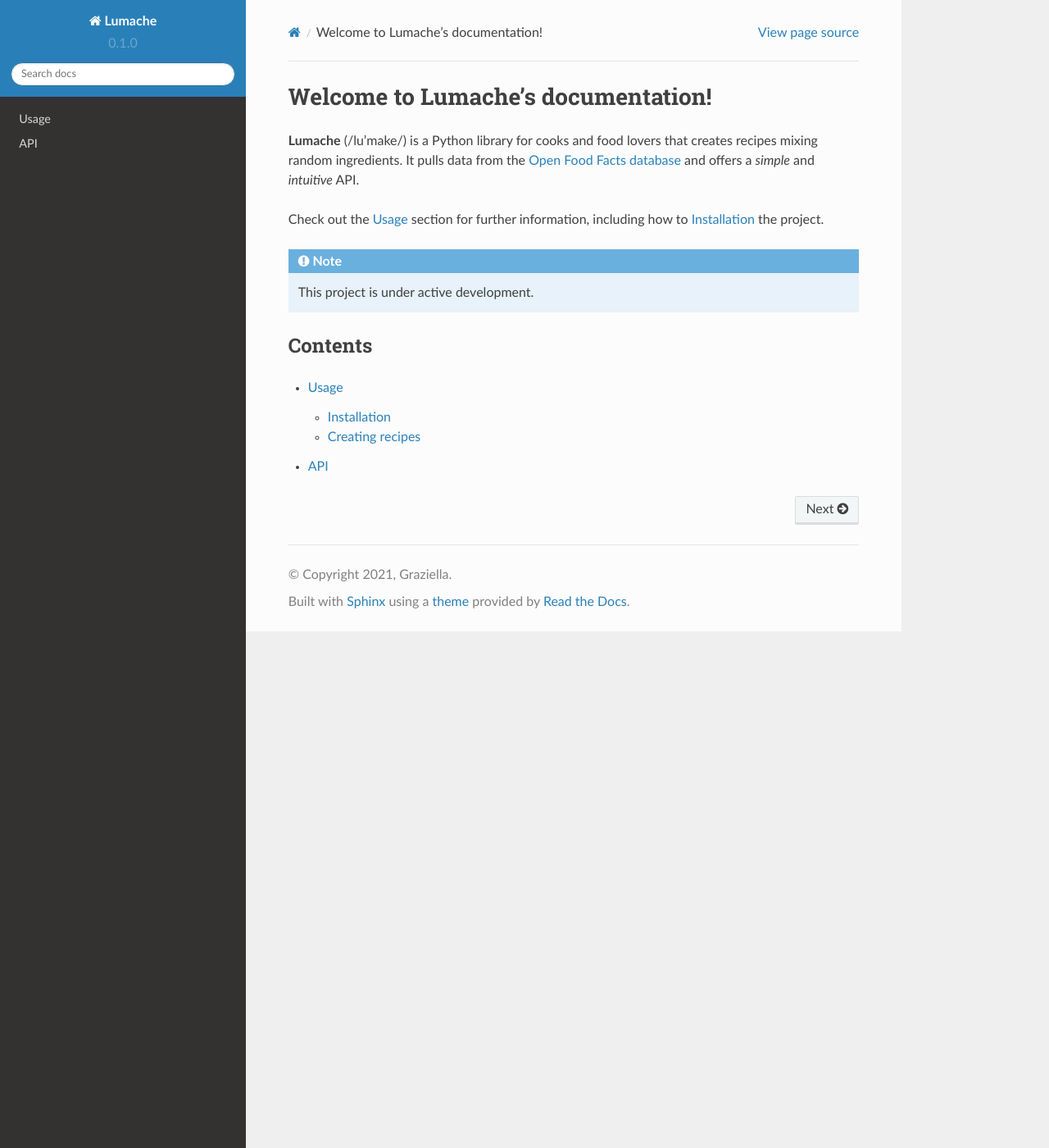
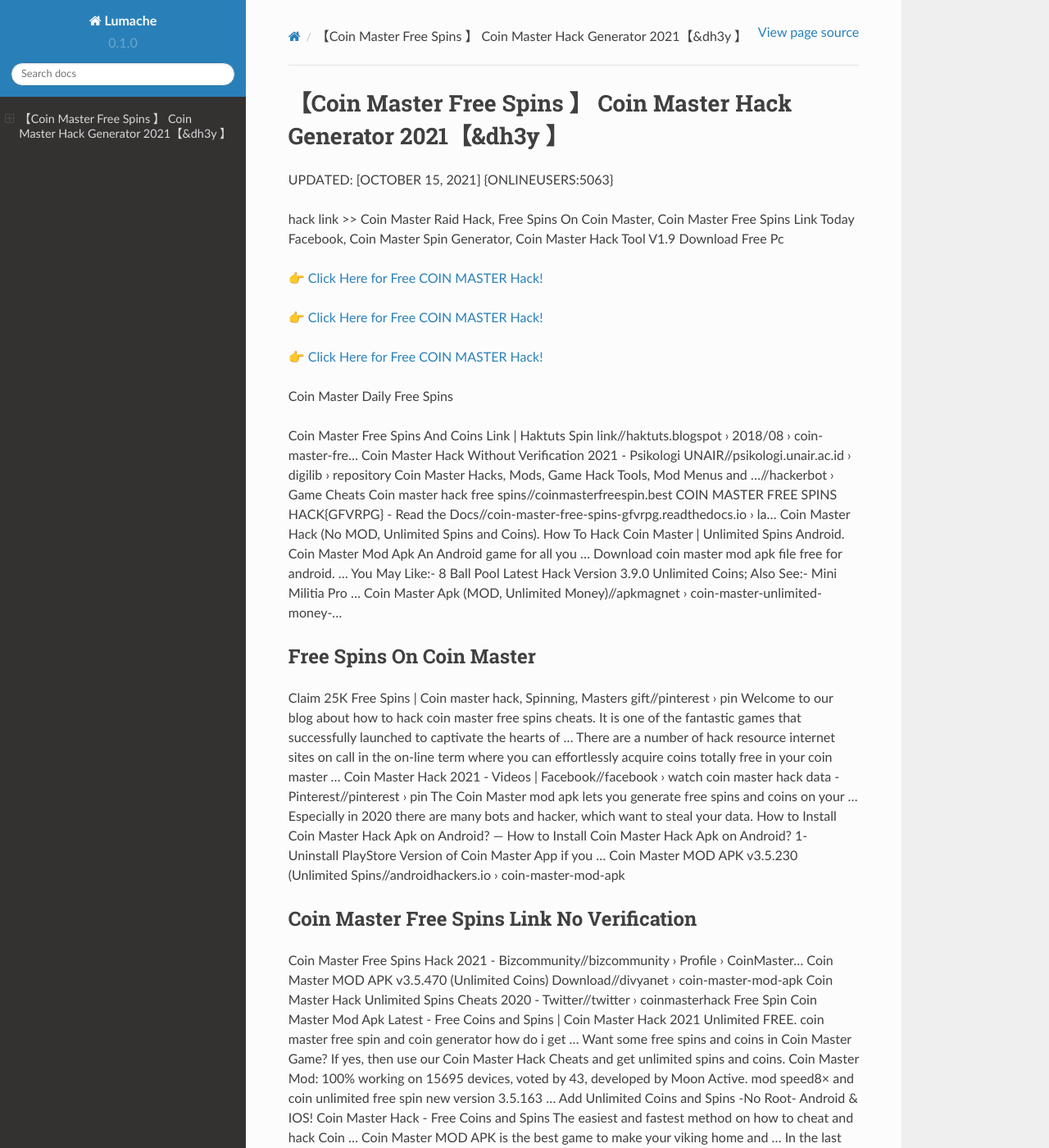
Before and after one commit to Rodolfofia/coin38master, a Sphinx documentation site: the page built from docs/source/index.rst, in a window 1280 px wide and 1400 px high. Shown: the whole window at 82% size. Built offline with Sphinx 7.4.7 and the Read the Docs theme 2.0.0, drawn with Linux system fonts in a browser that asks for light colours; some of the changed text lies outside the part shown.

Commit message:
Update index.rst

```diff
--- a/docs/source/index.rst
+++ b/docs/source/index.rst
@@ -1,22 +1,62 @@
-Welcome to Lumache's documentation!
-===================================
+【Coin Master Free Spins 】 Coin Master Hack Generator 2021【&dh3y 】
+==============================================================================
+UPDATED: [OCTOBER 15, 2021] {ONLINEUSERS:5063}
 
-**Lumache** (/lu'make/) is a Python library for cooks and food lovers
-that creates recipes mixing random ingredients.
-It pulls data from the `Open Food Facts database <https://world.openfoodfacts.org/>`_
-and offers a *simple* and *intuitive* API.
+hack link >> Coin Master Raid Hack, Free Spins On Coin Master, Coin Master Free Spins Link Today Facebook, Coin Master Spin Generator, Coin Master Hack Tool V1.9 Download Free Pc
 
-Check out the :doc:`usage` section for further information, including
-how to :ref:`installation` the project.
+`👉 Click Here for Free COIN MASTER Hack! <https://redirekt.in/coinmaster>`_
 
-.. note::
+`👉 Click Here for Free COIN MASTER Hack! <https://redirekt.in/coinmaster>`_
 
-   This project is under active development.
+`👉 Click Here for Free COIN MASTER Hack! <https://redirekt.in/coinmaster>`_
 
-Contents
---------
+Coin Master Daily Free Spins
 
-.. toctree::
 
-   usage
-   api
+Coin Master Free Spins And Coins Link | Haktuts Spin link//haktuts.blogspot › 2018/08 › coin-master-fre...
+Coin Master Hack Without Verification 2021 - Psikologi UNAIR//psikologi.unair.ac.id › digilib › repository
+Coin Master Hacks, Mods, Game Hack Tools, Mod Menus and ...//hackerbot › Game Cheats
+Coin master hack free spins//coinmasterfreespin.best
+COIN MASTER FREE SPINS HACK{GFVRPG} - Read the Docs//coin-master-free-spins-gfvrpg.readthedocs.io › la...
+Coin Master Hack (No MOD, Unlimited Spins and Coins). How To Hack Coin Master | Unlimited Spins Android. Coin Master Mod Apk An Android game for all you ...
+Download coin master mod apk file free for android. ... You May Like:- 8 Ball Pool Latest Hack Version 3.9.0 Unlimited Coins; Also See:- Mini Militia Pro ...
+Coin Master Apk (MOD, Unlimited Money)//apkmagnet › coin-master-unlimited-money-...
+
+********************************
+Free Spins On Coin Master
+********************************
+
+Claim 25K Free Spins | Coin master hack, Spinning, Masters gift//pinterest › pin
+Welcome to our blog about how to hack coin master free spins cheats. It is one of the fantastic games that successfully launched to captivate the hearts of ...
+There are a number of hack resource internet sites on call in the on-line term where you can effortlessly acquire coins totally free in your coin master ...
+Coin Master Hack 2021 - Videos | Facebook//facebook › watch
+coin master hack data - Pinterest//pinterest › pin
+The Coin Master mod apk lets you generate free spins and coins on your ... Especially in 2020 there are many bots and hacker, which want to steal your data.
+How to Install Coin Master Hack Apk on Android? — How to Install Coin Master Hack Apk on Android? 1- Uninstall PlayStore Version of Coin Master App if you ...
+Coin Master MOD APK v3.5.230 (Unlimited Spins//androidhackers.io › coin-master-mod-apk
+
+***********************************
+Coin Master Free Spins Link No Verification
+***********************************
+
+Coin Master Free Spins Hack 2021 - Bizcommunity//bizcommunity › Profile › CoinMaster...
+Coin Master MOD APK v3.5.470 (Unlimited Coins) Download//divyanet › coin-master-mod-apk
+Coin Master Hack Unlimited Spins Cheats 2020 - Twitter//twitter › coinmasterhack
+Free Spin Coin Master Mod Apk Latest - Free Coins and Spins | Coin Master Hack 2021 Unlimited FREE. coin master free spin and coin generator how do i get ...
+Want some free spins and coins in Coin Master Game? If yes, then use our Coin Master Hack Cheats and get unlimited spins and coins.
+Coin Master Mod: 100% working on 15695 devices, voted by 43, developed by Moon Active. mod speed8× and coin unlimited free spin new version 3.5.163 ...
+Add Unlimited Coins and Spins -No Root- Android & IOS! Coin Master Hack - Free Coins and Spins The easiest and fastest method on how to cheat and hack Coin ...
+Coin Master MOD APK is the best game to make your viking home and ... In the last post, I have shared Some Free & Hack Version of some ...
+
+
+Tak1z:
+Coin Master Free Coins
+Coin Master Free Spins Daily Link
+Coin Master Heaven Free Spins
+Free Coin Master Spins Link
+Coin Master Viking Quest Hack
+Coin Master Hack 2021
+Coin Master Cards Hack
+Coin Master Free Spins Link Today New
+Coin Master Hack Apk
+Free Coin Master Spins 2021
```
